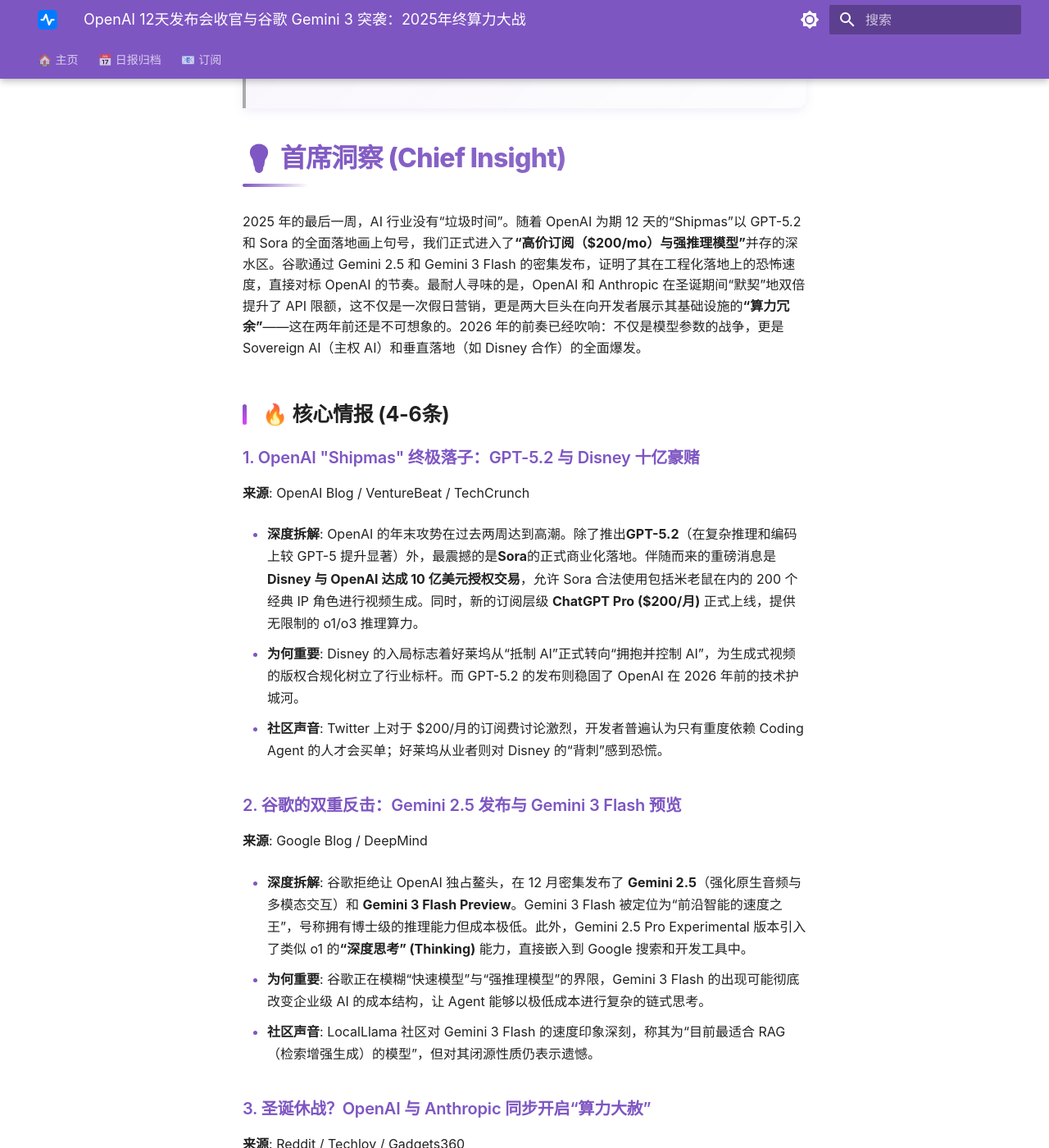
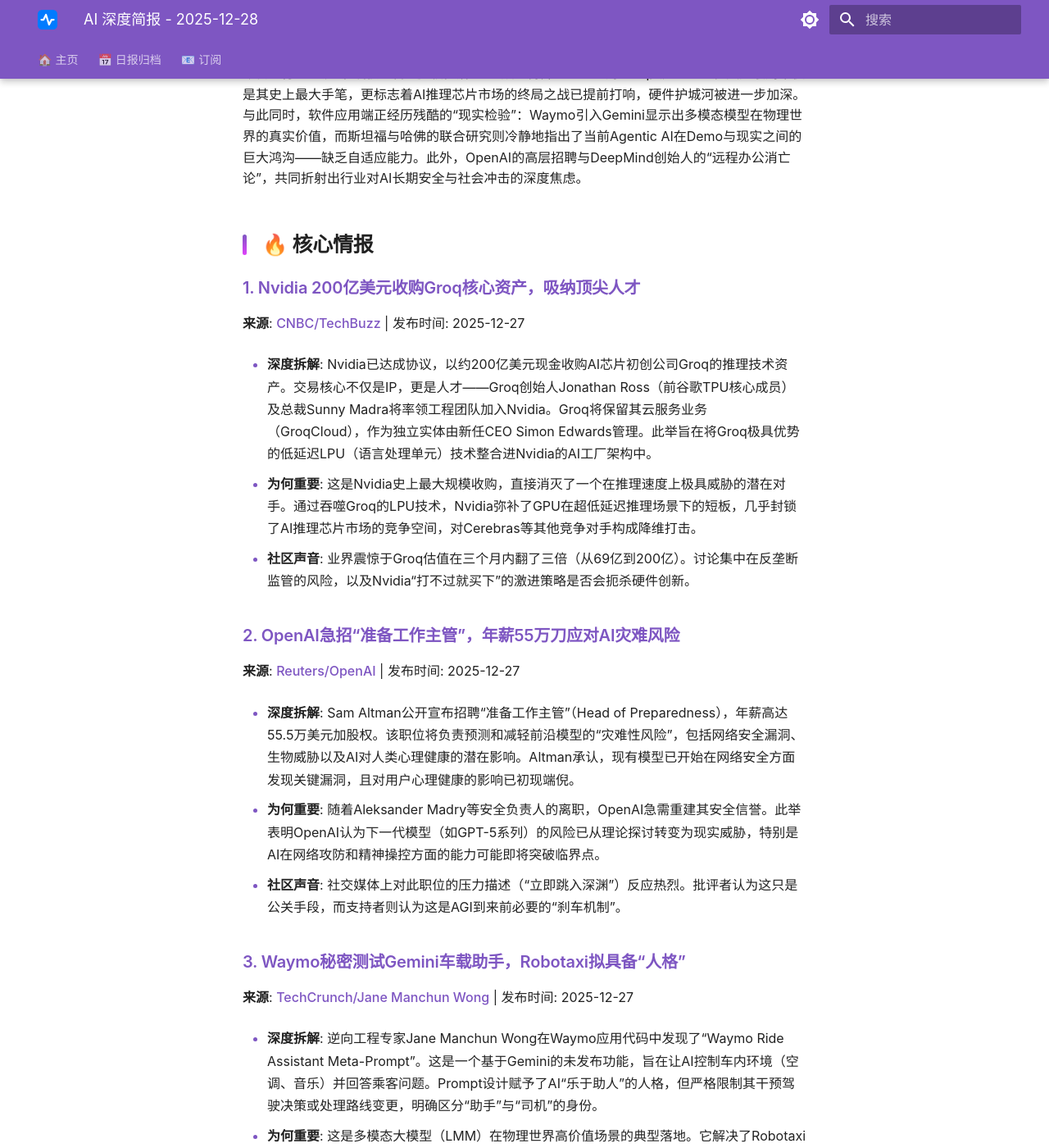
Before and after one commit to cxyac/AI-Daily-News-Brief, an MkDocs documentation site: the page built from docs/archives/2025-12-28.md, in a window 1280 px wide and 1400 px high, scrolled down 417 px. Shown: the whole window at 82% size. Built offline with MkDocs 1.6.1 and Material for MkDocs 9.7.7, drawn with Linux system fonts in a browser that asks for light colours; a script that is not in the unit is left out; some of the changed text lies outside the part shown.

Commit message:
Auto-add daily report (Deep Research)

```diff
--- a/docs/archives/2025-12-28.md
+++ b/docs/archives/2025-12-28.md
@@ -1,86 +1,87 @@
 ---
-title: OpenAI 12天发布会收官与谷歌 Gemini 3 突袭：2025年终算力大战
+title: AI 深度简报 - 2025-12-28
 date: 2025-12-28
-tags: ['GPT-5.2', 'Gemini 3', 'Sora', 'Sovereign AI', 'Agentic AI']
-description: OpenAI 'Shipmas' 借 GPT-5.2 与 Sora 正式版收官，Disney 斥资 10 亿美元入局；谷歌不甘示弱发布 Gemini 2.5 及 Gemini 3 Flash 预览；Anthropic 与 OpenAI 罕见同步开启'假日算力大赦'，双倍提升 API 限额以留存开发者。
+tags: ['AI']
+description: 今日情报已送达
 ---
 
-# OpenAI 12天发布会收官与谷歌 Gemini 3 突袭：2025年终算力大战
+# AI 深度简报 - 2025-12-28
 
-> **摘要**: OpenAI 'Shipmas' 借 GPT-5.2 与 Sora 正式版收官，Disney 斥资 10 亿美元入局；谷歌不甘示弱发布 Gemini 2.5 及 Gemini 3 Flash 预览；Anthropic 与 OpenAI 罕见同步开启'假日算力大赦'，双倍提升 API 限额以留存开发者。
+> **摘要**: 今日情报已送达
 
 # 💡 首席洞察 (Chief Insight)
-2025 年的最后一周，AI 行业没有“垃圾时间”。随着 OpenAI 为期 12 天的“Shipmas”以 GPT-5.2 和 Sora 的全面落地画上句号，我们正式进入了**“高价订阅（$200/mo）与强推理模型”**并存的深水区。谷歌通过 Gemini 2.5 和 Gemini 3 Flash 的密集发布，证明了其在工程化落地上的恐怖速度，直接对标 OpenAI 的节奏。最耐人寻味的是，OpenAI 和 Anthropic 在圣诞期间“默契”地双倍提升了 API 限额，这不仅是一次假日营销，更是两大巨头在向开发者展示其基础设施的**“算力冗余”**——这在两年前还是不可想象的。2026 年的前奏已经吹响：不仅是模型参数的战争，更是 Sovereign AI（主权 AI）和垂直落地（如 Disney 合作）的全面爆发。
 
-## 🔥 核心情报 (4-6条)
+今日AI行业呈现出“硬核整合”与“软性落地”的双重博弈。Nvidia对Groq资产的200亿美元收购不仅是其史上最大手笔，更标志着AI推理芯片市场的终局之战已提前打响，硬件护城河被进一步加深。与此同时，软件应用端正经历残酷的“现实检验”：Waymo引入Gemini显示出多模态模型在物理世界的真实价值，而斯坦福与哈佛的联合研究则冷静地指出了当前Agentic AI在Demo与现实之间的巨大鸿沟——缺乏自适应能力。此外，OpenAI的高层招聘与DeepMind创始人的“远程办公消亡论”，共同折射出行业对AI长期安全与社会冲击的深度焦虑。
 
-### 1. OpenAI "Shipmas" 终极落子：GPT-5.2 与 Disney 十亿豪赌
-**来源**: OpenAI Blog / VentureBeat / TechCrunch
+## 🔥 核心情报
 
-- **深度拆解**:
-  OpenAI 的年末攻势在过去两周达到高潮。除了推出**GPT-5.2**（在复杂推理和编码上较 GPT-5 提升显著）外，最震撼的是**Sora**的正式商业化落地。伴随而来的重磅消息是 **Disney 与 OpenAI 达成 10 亿美元授权交易**，允许 Sora 合法使用包括米老鼠在内的 200 个经典 IP 角色进行视频生成。同时，新的订阅层级 **ChatGPT Pro ($200/月)** 正式上线，提供无限制的 o1/o3 推理算力。
+### 1. Nvidia 200亿美元收购Groq核心资产，吸纳顶尖人才
+**来源**: [CNBC/TechBuzz](https://www.techbuzz.ai/articles/nvidia-snaps-up-groq-in-record-20b-ai-chip-acquisition) | 发布时间: 2025-12-27
 
-- **为何重要**:
-  Disney 的入局标志着好莱坞从“抵制 AI”正式转向“拥抱并控制 AI”，为生成式视频的版权合规化树立了行业标杆。而 GPT-5.2 的发布则稳固了 OpenAI 在 2026 年前的技术护城河。
+- **深度拆解**: Nvidia已达成协议，以约200亿美元现金收购AI芯片初创公司Groq的推理技术资产。交易核心不仅是IP，更是人才——Groq创始人Jonathan Ross（前谷歌TPU核心成员）及总裁Sunny Madra将率领工程团队加入Nvidia。Groq将保留其云服务业务（GroqCloud），作为独立实体由新任CEO Simon Edwards管理。此举旨在将Groq极具优势的低延迟LPU（语言处理单元）技术整合进Nvidia的AI工厂架构中。
 
-- **社区声音**:
-  Twitter 上对于 $200/月的订阅费讨论激烈，开发者普遍认为只有重度依赖 Coding Agent 的人才会买单；好莱坞从业者则对 Disney 的“背刺”感到恐慌。
+- **为何重要**: 这是Nvidia史上最大规模收购，直接消灭了一个在推理速度上极具威胁的潜在对手。通过吞噬Groq的LPU技术，Nvidia弥补了GPU在超低延迟推理场景下的短板，几乎封锁了AI推理芯片市场的竞争空间，对Cerebras等其他竞争对手构成降维打击。
 
-### 2. 谷歌的双重反击：Gemini 2.5 发布与 Gemini 3 Flash 预览
-**来源**: Google Blog / DeepMind
+- **社区声音**: 业界震惊于Groq估值在三个月内翻了三倍（从69亿到200亿）。讨论集中在反垄断监管的风险，以及Nvidia“打不过就买下”的激进策略是否会扼杀硬件创新。
 
-- **深度拆解**:
-  谷歌拒绝让 OpenAI 独占鳌头，在 12 月密集发布了 **Gemini 2.5**（强化原生音频与多模态交互）和 **Gemini 3 Flash Preview**。Gemini 3 Flash 被定位为“前沿智能的速度之王”，号称拥有博士级的推理能力但成本极低。此外，Gemini 2.5 Pro Experimental 版本引入了类似 o1 的**“深度思考” (Thinking)** 能力，直接嵌入到 Google 搜索和开发工具中。
+### 2. OpenAI急招“准备工作主管”，年薪55万刀应对AI灾难风险
+**来源**: [Reuters/OpenAI](https://www.reuters.com/technology/artificial-intelligence/openai-hiring-head-preparedness-2025-12-27/) | 发布时间: 2025-12-27
 
-- **为何重要**:
-  谷歌正在模糊“快速模型”与“强推理模型”的界限，Gemini 3 Flash 的出现可能彻底改变企业级 AI 的成本结构，让 Agent 能够以极低成本进行复杂的链式思考。
+- **深度拆解**: Sam Altman公开宣布招聘“准备工作主管”（Head of Preparedness），年薪高达55.5万美元加股权。该职位将负责预测和减轻前沿模型的“灾难性风险”，包括网络安全漏洞、生物威胁以及AI对人类心理健康的潜在影响。Altman承认，现有模型已开始在网络安全方面发现关键漏洞，且对用户心理健康的影响已初现端倪。
 
-- **社区声音**:
-  LocalLlama 社区对 Gemini 3 Flash 的速度印象深刻，称其为“目前最适合 RAG（检索增强生成）的模型”，但对其闭源性质仍表示遗憾。
+- **为何重要**: 随着Aleksander Madry等安全负责人的离职，OpenAI急需重建其安全信誉。此举表明OpenAI认为下一代模型（如GPT-5系列）的风险已从理论探讨转变为现实威胁，特别是AI在网络攻防和精神操控方面的能力可能即将突破临界点。
 
-### 3. 圣诞休战？OpenAI 与 Anthropic 同步开启“算力大赦”
-**来源**: Reddit / Techloy / Gadgets360
+- **社区声音**: 社交媒体上对此职位的压力描述（“立即跳入深渊”）反应热烈。批评者认为这只是公关手段，而支持者则认为这是AGI到来前必要的“刹车机制”。
 
-- **深度拆解**:
-  在一个极其罕见的巧合中，**Anthropic** 宣布在 12 月 25 日至 31 日期间，为 Claude Pro/Max 用户提供双倍的使用限额；数小时后，**OpenAI** 也跟进宣布为 Codex 用户提供双倍限额直至 2026 年 1 月 1 日。这种同步行动被业界解读为一种防御性的用户留存策略，同时也暗示了双方的数据中心目前拥有充裕的推理算力储备。
+### 3. Waymo秘密测试Gemini车载助手，Robotaxi拟具备“人格”
+**来源**: [TechCrunch/Jane Manchun Wong](https://techcrunch.com/2025/12/27/waymo-tests-gemini-ai-robotaxis/) | 发布时间: 2025-12-27
 
-- **为何重要**:
-  这不仅是节日礼物，更是**算力过剩**的早期信号。对于开发者而言，这是一个在 2026 年价格战打响前，高强度测试长上下文（Long Context）与复杂 Agent 系统的绝佳窗口期。
+- **深度拆解**: 逆向工程专家Jane Manchun Wong在Waymo应用代码中发现了“Waymo Ride Assistant Meta-Prompt”。这是一个基于Gemini的未发布功能，旨在让AI控制车内环境（空调、音乐）并回答乘客问题。Prompt设计赋予了AI“乐于助人”的人格，但严格限制其干预驾驶决策或处理路线变更，明确区分“助手”与“司机”的身份。
 
-### 4. 韩国的“主权 AI”野心：SK Telecom 发布 5000 亿参数 A.X K1
-**来源**: Morningstar / PR Newswire
+- **为何重要**: 这是多模态大模型（LMM）在物理世界高价值场景的典型落地。它解决了Robotaxi冷冰冰的交互痛点，将单纯的“运输服务”升级为“智能空间”。若全面部署，将极大提升Waymo相对于Tesla等竞争对手的用户体验壁垒。
 
-- **深度拆解**:
-  12 月 27 日，韩国电信巨头 **SK Telecom** 发布了 **A.X K1**，这是一个拥有 **519B 参数**的超大规模语言模型。SKT 将其定义为韩国的“主权 AI 基础设施”，旨在减少对美国科技巨头（OpenAI/Google）的依赖。该模型针对韩语文化语境和复杂的企业级任务进行了深度优化，并将作为“教师模型”蒸馏出更小的垂直模型。
+- **社区声音**: 极客们对泄露的System Prompt（系统提示词）细节津津乐道，特别是关于AI如何被指示“不要对驾驶行为进行评论”的约束条款，被认为是避免法律责任的精妙设计。
 
-- **为何重要**:
-  在法国（Mistral）和中国（DeepSeek）之后，韩国也加入了超大模型俱乐部。这意味着 2026 年全球 AI 竞争将进一步分化为“美中主导、多极并存”的格局，各国都在构建自己的数字主权防线。
+### 4. 斯坦福与哈佛联合发布：为何Agentic AI在Demo中惊艳，实战中却崩溃？
+**来源**: [MarkTechPost/ArXiv](https://www.marktechpost.com/2025/12/24/this-ai-paper-from-stanford-and-harvard-explains-why-most-agentic-ai-systems-feel-impressive-in-demos-and-then-completely-fall-apart-in-real-use/) | 发布时间: 2025-12-27 (讨论热度)
 
-### 5. Meta 数据新政生效：你的聊天正在训练广告系统
-**来源**: PCWorld / Meta Newsroom
+- **深度拆解**: 这篇名为《Adaptation of Agentic AI》的论文指出，当前AI Agent（智能体）的核心缺陷在于“静态性”。大多数Agent一旦训练完成，其策略和工具使用方式就固定了。然而现实环境（API变更、数据漂移）是动态的。论文提出了一个数学框架，论证了只有具备“在线自适应能力”（Online Adaptation）——即根据反馈实时调整策略的Agent，才能在真实世界中生存。
 
-- **深度拆解**:
-  从 12 月 16 日起，Meta 正式开始利用用户与 **Meta AI** 的聊天记录（文本与语音）来优化广告投放系统（欧盟和英国除外）。与此同时，Ray-Ban Meta 智能眼镜推出了 v21 更新，利用 AI 进行环境降噪和视觉搜索 Spotify 音乐，进一步增加了用户对 Meta AI 硬件的粘性。
+- **为何重要**: 该研究戳破了当前Agent市场的泡沫，解释了为何AutoGPT等项目难以落地的根本原因。它为下一代Agent指明了方向：从单纯的“推理规划”转向“持续学习与适应”，这将重塑2026年的Agent开发范式。
 
-- **为何重要**:
-  这是免费 AI 服务的必然代价。Meta 正在将其庞大的社交用户转化为 AI 数据标注员，这为其后续模型（预计 2026 年发布的 Mango 和 Avocado）提供了独一无二的私有数据护城河。
+- **社区声音**: 开发者社区（r/LocalLlama）对此产生强烈共鸣，许多人分享了自己开发的Agent因API微小变动而彻底失效的经历，认为“自适应”是Agent走向成熟的必经之路。
+
+### 5. DeepMind联合创始人Shane Legg：AI将终结远程认知型工作
+**来源**: [Financial Express](https://www.financialexpress.com/life/technology-ai-will-end-work-from-home-says-google-deepmind-co-founder-shane-legg-4089968/) | 发布时间: 2025-12-27
+
+- **深度拆解**: Google DeepMind联合创始人Shane Legg在采访中提出“笔记本测试”理论：如果一份工作可以完全通过笔记本电脑远程完成，那么它就是AI替代的高危区。他预测，随着AI在推理和长程任务上的突破，纯认知型的远程工作岗位将在未来十年内大幅消失，人类工作将向需要物理在场或极高情感价值的领域转移。
+
+- **为何重要**: 这位AGI领域顶级专家的预言比一般市场分析更具分量。它挑战了“AI只是工具”的温和派观点，直接指出了AI对白领阶层（特别是程序员、分析师）的结构性威胁，可能引发对教育和职业规划的重新思考。
+
+- **社区声音**: 这一观点在Hacker News引发激辩。反对者认为远程工作包含复杂的沟通与决策，AI难以完全替代；支持者则认为代码生成工具的进化速度已经验证了这一趋势。
 
 ## 🛠️ 极客推荐 (GitHub/Tools)
 
-- **[DeepSeekMath-V2](https://arxiv.org/abs/2512.xxxxx)**:
-  DeepSeek 再次刷新开源数学界限。V2 版本不仅在数学奥赛基准上追平了闭源模型，而且采用了**稀疏注意力机制**，使得推理成本大幅降低。对于需要本地部署数学/逻辑推理能力的开发者是首选。
+- **[awesome-llm-apps](https://github.com/Shubhamsaboo/awesome-llm-apps)**:
+  今日GitHub Trending榜首项目。这是一个精心策划的LLM应用集合，专注于RAG（检索增强生成）和AI Agent。它不仅列出了工具，还提供了构建多智能体团队、集成MCP（模型上下文协议）的实战代码和教程，是开发者从Demo迈向生产环境的绝佳参考库。
 
-- **[MegaRAG](https://arxiv.org/abs/2512.20626)**:
-  ArXiv 上的一篇新论文引发热议。这是一个多模态知识图谱增强检索生成框架，专门解决传统 RAG 无法处理跨模态（如“这张图里的零件叫什么，怎么修？”）查询的问题。
-
-- **[DINOv3](https://arxiv.org/abs/2508.10104)**:
-  Meta 发布的自监督视觉基础模型第三代。DINOv3 在无需标签的情况下，对图像语义的理解达到了惊人的精度，是计算机视觉研究者必须关注的“视觉大一统”基座。
+- **[BitRL-Light](https://arxiv.org/abs/2512.20623)**:
+  虽然主要是论文，但其提出的框架极具工程价值。该项目展示了如何在树莓派等边缘设备上运行1-bit量化的LLM，并结合强化学习（RL）进行智能家居控制。相比全精度模型，能耗降低71倍，为端侧AI（Edge AI）开发者提供了极具启发性的低成本方案。
 
 ## 🔗 原始情报来源
-- [OpenAI 12 Days of Shipmas Recap](https://telecomtalk.info/openai-announcements-december-2024-chatgpt-pro-sora/987654/)
-- [Google Gemini 2.5 & 3 Flash Updates](https://blog.google/technology/ai/gemini-2-5-flash-native-audio/)
-- [Anthropic Holiday Limit Increase](https://www.reddit.com/r/ClaudeAI/comments/1hif890/anthropic_is_giving_promax_subscribers_2x_usage/)
-- [SK Telecom A.X K1 Launch](https://www.prnewswire.com/news-releases/sk-telecom-unveils-ax-k1-koreas-first-500b-scale-hyperscale-ai-model-302334567.html)
+
+- [Nvidia Snaps Up Groq in Record $20B AI Chip Acquisition - TechBuzz](https://www.techbuzz.ai/articles/nvidia-snaps-up-groq-in-record-20b-ai-chip-acquisition)
+- [OpenAI Hiring Head of Preparedness - Reuters](https://www.reuters.com/technology/artificial-intelligence/openai-hiring-head-preparedness-2025-12-27/)
+- [Waymo Tests Gemini AI in Robotaxis - TechCrunch](https://techcrunch.com/2025/12/27/waymo-tests-gemini-ai-robotaxis/)
+- [This AI Paper from Stanford and Harvard Explains Why Most 'Agentic AI' Fail - MarkTechPost](https://www.marktechpost.com/2025/12/24/this-ai-paper-from-stanford-and-harvard-explains-why-most-agentic-ai-systems-feel-impressive-in-demos-and-then-completely-fall-apart-in-real-use/)
+- [AI will end work-from-home, says Google DeepMind Co-Founder - Financial Express](https://www.financialexpress.com/life/technology-ai-will-end-work-from-home-says-google-deepmind-co-founder-shane-legg-4089968/)
+- [China issues draft rules to regulate AI with human-like interaction - Reuters](https://www.reuters.com/world/asia-pacific/china-issues-draft-rules-regulate-ai-with-human-like-interaction-2025-12-27/)
+- [One-Minute Daily AI News 12/27/2025 - Reddit r/ArtificialInteligence](https://www.reddit.com/r/ArtificialInteligence/comments/1pxjq47/oneminute_daily_ai_news_12272025/)
+- [GitHub Trending: awesome-llm-apps](https://github.com/Shubhamsaboo/awesome-llm-apps)
+- [BitRL-Light: 1-bit LLM Agents with Deep Reinforcement Learning - ArXiv](https://arxiv.org/abs/2512.20623)
+- [Nvidia buying AI chip startup Groq's assets - CNBC](https://www.cnbc.com/2025/12/24/nvidia-buying-ai-chip-startup-groq-for-about-20-billion-biggest-deal.html)
+
+---END_CONTENT---
 
 <div class="subscribe-card">
     <div class="subscribe-title">📩 订阅每日 AI 简报</div>
```
Also changed, not shown: other parts of docs/archives/2025-12-28.md (+1 -1 lines), docs/index.md (+25 -8 lines).
